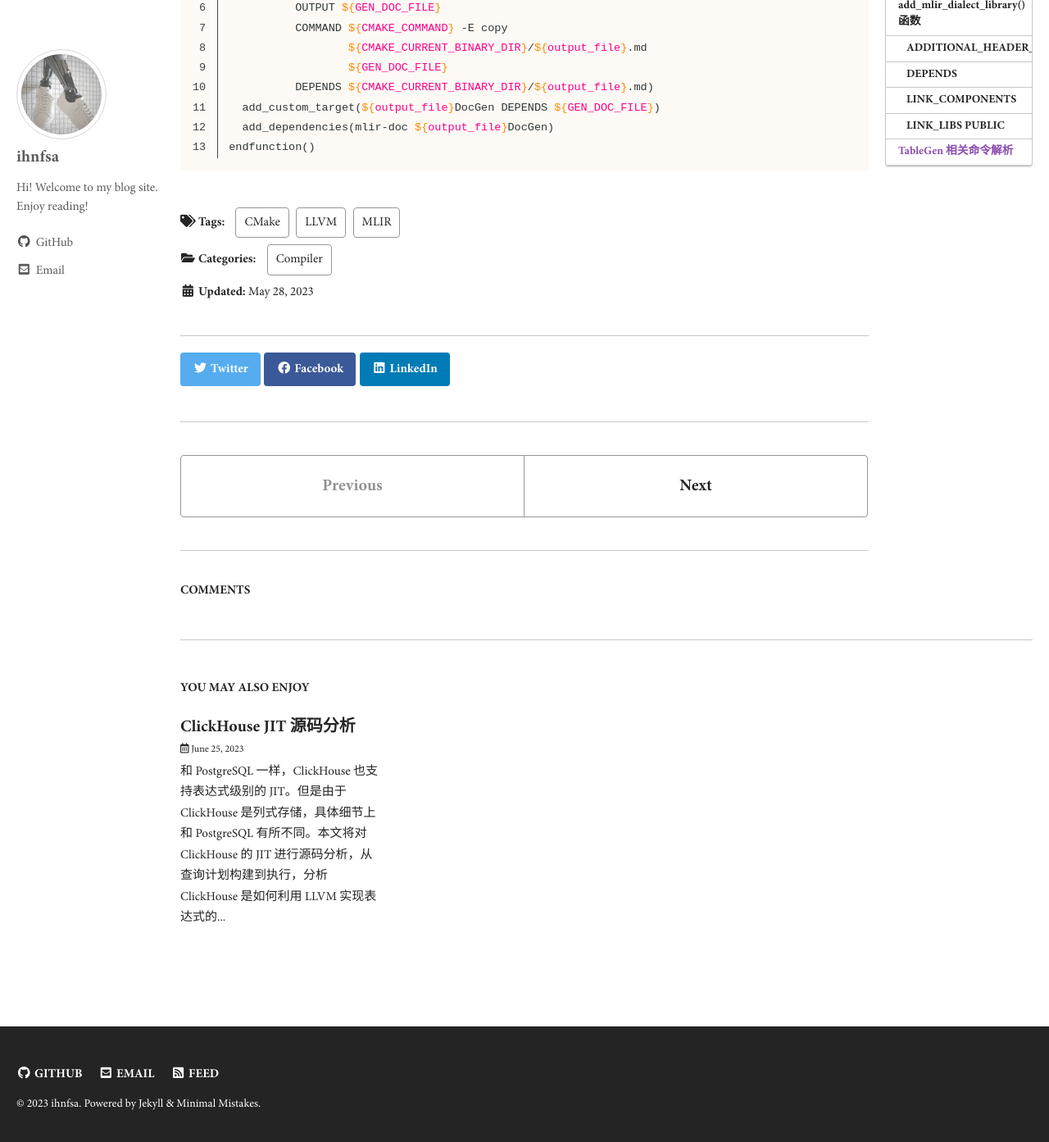
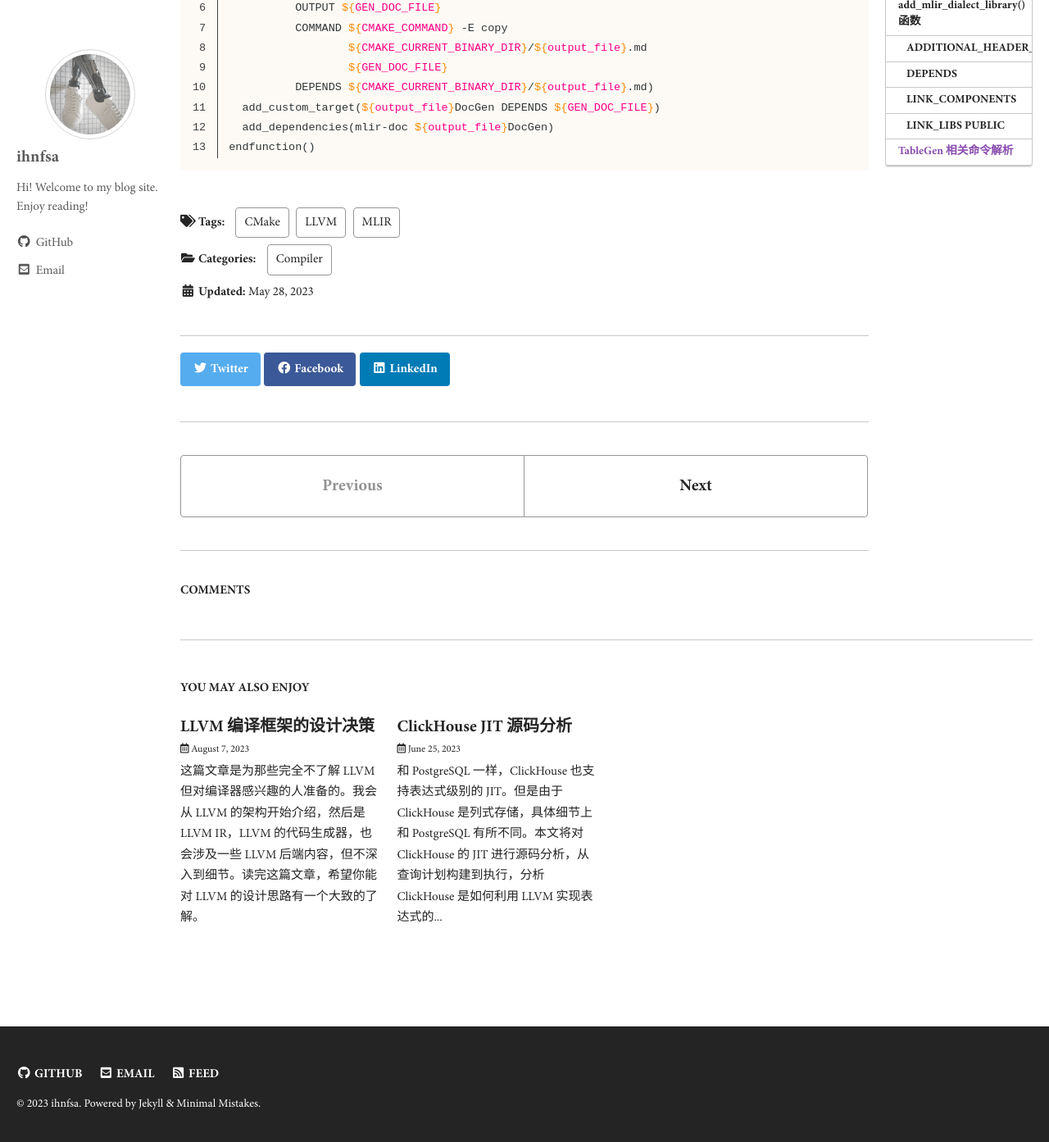
Before and after one commit to ihnfsax/ihnfsax.github.io, a Jekyll site: the page built from _posts/2023-05-28-llvm-mlir-cmake.md, in a window 1280 px wide and 1400 px high, scrolled down 6217 px. Shown: the top 1393 px of the window at 82% size. Built offline with Jekyll 4.4.1, drawn with Linux system fonts in a browser that asks for light colours; cached includes are drawn as plain includes; some web fonts are replaced; comment, search, counter and statistics services are not loaded; part of the change alters nothing that is shown.

Commit message:
Add post: llvm-basic.md

````diff
--- a/_posts/2023-05-28-llvm-mlir-cmake.md
+++ b/_posts/2023-05-28-llvm-mlir-cmake.md
@@ -166,7 +166,7 @@ target_link_libraries(${name} ${libtype}
 查看所有组件名：
 
 ```bash
-llvm-config --components all
+llvm-config --components
 ```
 
 ### `LINK_LIBS PUBLIC`
--- /dev/null
+++ b/_posts/2023-08-07-llvm-basic.md
@@ -0,0 +1,258 @@
+---
+title: "LLVM 编译框架的设计决策"
+date: 2023-08-07
+categories:
+  - LLVM
+tags:
+  - LLVM
+  - Compiler
+---
+
+这篇文章是为那些完全不了解 LLVM 但对编译器感兴趣的人准备的。我会从 LLVM 的架构开始介绍，然后是 LLVM IR，LLVM 的代码生成器，也会涉及一些 LLVM 后端内容，但不深入到细节。读完这篇文章，希望你能对 LLVM 的设计思路有一个大致的了解。
+
+“LLVM”这个名字曾经是一个首字母缩略词，但现在只是一个品牌名。现在，我们能在 Github 上找到 LLVM 的[官方账号](https://github.com/llvm)，它拥有核心的 LLVM monorepo: [llvm-project](https://github.com/llvm/llvm-project)，以及众多 LLVM 相关的代码仓库。monorepo 表示多个项目的代码都放在一个仓库里，llvm-project 包含了 clang, lldb, mlir 等多个子项目，其中最关键的是 [llvm](https://github.com/llvm/llvm-project/tree/main/llvm) 子项目，它包含了 LLVM IR 和代码生成器的内容。
+
+这篇文章大部分翻译自 [The Architecture of Open Source Applications (Volume 1) - LLVM](https://aosabook.org/en/v1/llvm.html)，有兴趣的朋友可以阅读原文。
+
+## 三阶段设计
+
+传统静态编译器（比如 gcc）最流行的设计是三阶段设计 (three phase design)，其主要组件是前端、优化器和后端。
+
+<img src="{{ "/assets/images/llvm-basic/simple-compiler.png" | relative_url }}" width=500 />
+
+- 前端解析源代码，检查语法错误，并构建特定于语言的抽象语法树（AST）来表示输入代码。AST 可选地被转换为新的表示以进行优化。
+- 优化器负责对中间表示进行各种各样的转换，以尝试改善代码的运行时间，例如消除冗余计算。优化器通常或多或少地独立于语言和目标。
+- 后端（也称为代码生成器）将中间表示映射到目标指令集。除了要生成正确的代码外，它还负责生成利用目标体系结构特性的高质量代码。编译器后端的常见部分包括指令选择、寄存器分配和指令调度。
+
+一旦当三阶段设计用于多语言多目标编译器的实现时，它的优点就体现出来了。如果在优化器中规定了统一的中间表示 (Intermediate Representation, IR)，那么我们可以为一个新前端重用所有后端，为一个新后端重用所有前端。`M` 种语言和`N`种目标的编译器，只需要实现 `M+N` 个组件，而不是 `M*N` 个组件。LLVM 也采用了这种设计，它所用的中间表示就是 LLVM IR：
+
+<img src="{{ "/assets/images/llvm-basic/llvm-three-phase.png" | relative_url }}" width=500 />
+
+这个模型同样适用于解释器和 JIT 编译器。Java 虚拟机 (JVM) 也是该模型的实现，它使用 Java bytecode 作为前端和优化器之间的接口。
+
+三段式设计还有两个明显的好处：
+
+1. 由于支持多语言多目标，能服务更多的程序员。这意味着有一个更大的潜在贡献者社区可以借鉴，这自然会导致对编译器的更多增强和改进。
+2. 技术上，设计前端和后端的人员可以专注于他们的领域，减少开发难度。
+
+然而实际上，这种设计在过去很长一段时间没有良好的实现。LLVM 之前，三阶段设计只有三个还算成功的实现。第一个是 Java 和 .NET 虚拟机。这些系统提供 JIT 编译器、运行时支持和定义良好的字节码格式。任何可以编译成字节码格式的语言（有几十种）都可以利用优化器和 JIT 以及运行时的工作。但是，它们对于运行时的选择缺乏灵活性，强制使用 JIT 编译器、垃圾回收、特定的对象模型等，所以像 C 语言这种与该模型不太贴合的语言，执行性能欠佳 ([LLJVM](https://github.com/davidar/lljvm))。
+
+第二个是将输入源代码转换为 C 代码（或其他语言），并通过现有的 C 编译器生成机器码。这允许重用优化器和代码生成器，提供了良好的灵活性和对运行时的控制。但缺点是很难实现 C 语言所不支持的特性，例如异常处理。
+
+第三个是 GCC。GCC 支持许多前端和后端，并拥有活跃而广泛的贡献者社区。从 GCC 4.4 开始，它有了一个新的优化器表示（称为 “GIMPLE Tuples”），它比以前更接近于与前端的表示分离。然而，GCC 的使用也存在很大的限制。
+
+GCC 被设计为单片应用程序。例如，将 GCC 嵌入到其他应用程序中，将 GCC 用作运行时/ JIT 编译器，或者提取和重用 GCC 的代码片段而不引入编译器大部分组件，这在现实中是不可能的。想要将 GCC 嵌入到自己应用中的人，不得不将 GCC 作为一个单一的应用程序，发出 XML，或者编写插件将外来代码注入 GCC 进程。另外，虽然 GCC 有中间表示 GIMPLE，但它并不是自包含的表示，意味着它的使用需要结合前端或后端的数据结构，缺乏灵活性。
+
+## LLVM IR
+
+在了解了历史背景和上下文之后，让我们来深入了解 LLVM 的核心部分：LLVM IR。让我们看下面的 LLVM IR：
+
+```llvm
+define i32 @add1(i32 %a, i32 %b) {
+entry:
+  %tmp1 = add i32 %a, %b
+  ret i32 %tmp1
+}
+
+define i32 @add2(i32 %a, i32 %b) {
+entry:
+  %tmp1 = icmp eq i32 %a, 0
+  br i1 %tmp1, label %done, label %recurse
+
+recurse:
+  %tmp2 = sub i32 %a, 1
+  %tmp3 = add i32 %b, 1
+  %tmp4 = call i32 @add2(i32 %tmp2, i32 %tmp3)
+  ret i32 %tmp4
+
+done:
+  ret i32 %b
+}
+```
+
+对应的 C 代码如下：
+
+```c
+unsigned add1(unsigned a, unsigned b) {
+  return a+b;
+}
+
+// Perhaps not the most efficient way to add two numbers.
+unsigned add2(unsigned a, unsigned b) {
+  if (a == 0) return b;
+  return add2(a-1, b+1);
+}
+```
+
+可以看到，LLVM IR 是一个低级的类 RISC 虚拟指令集。LLVM IR 有一些显著的特点：
+
+1. 支持简单的运算指令、标签，这使得它看起来某种汇编语言。
+2. 三地址码 (Three Address Code) 形式，每个三地址码指令，都可以被分解为一个四元组的形式：(运算符，操作数1，操作数2，结果）。
+3. 静态单赋值 (Static Single Assignment, SSA) 形式，每个变量只能被赋值一次，这使得 LLVM IR 更容易进行优化。
+4. 有简单类型系统（例如，i32 是一个32位整数）。
+5. LLVM IR 不使用一组固定的命名寄存器，它使用一组无限的以 `%` 字符命名的临时变量。
+
+除了作为一种语言规范，LLVM IR 还具有三种存在形式：文本格式（以 `.ll` 结尾的文件）、字节码（以 `.bc` 结尾的文件）、内存内的数据结构。LLVM 提供 `llvm-as` 和 `llvm-dis` 工具来在文本格式和字节码之间进行转换。
+
+LLVM IR 是良好定义的，并且是到优化器的唯一接口。这其实是 LLVM 取得成功的重要原因。即使是广泛成功且架构相对良好的 GCC 编译器也不具有此属性：它 GIMPLE 中间表示不是自包含的表示。举个例子，当 GCC 代码生成器发出 DWARF 调试信息时，它会返回并遍历源码级的“树”形式。
+
+这意味着前端作者需要知道并生成 GCC 的树数据结构以及 GIMPLE 来编写 GCC 前端。GCC 后端也有类似的问题。GCC 没有办法转储出“表示代码的一切”，也没有办法以文本形式读写 GIMPLE（以及构成代码表示的相关数据结构）。
+
+## LLVM IR 优化
+
+大多数优化都遵循简单的三步骤：
+
+1. 寻找一种模式来转换。
+2. 验证转换对于匹配的实例是否安全/正确。
+3. 执行转换，更新代码。
+
+最简单的一个优化是算术恒等式的模式匹配 (pattern match)：对于任何整数 `X`， `X-X` 是 `0`， `X-0` 是 `X`，`(X*2)-X` 是 `X`。它们在 LLVM IR 如下所示：
+
+```llvm
+⋮    ⋮    ⋮
+%example1 = sub i32 %a, %a
+⋮    ⋮    ⋮
+%example2 = sub i32 %b, 0
+⋮    ⋮    ⋮
+%tmp = mul i32 %c, 2
+%example3 = sub i32 %tmp, %c
+⋮    ⋮    ⋮
+```
+
+对于这些窥孔 (peephole) 转换（即关注很小一组指令的优化），LLVM 提供了一个指令简化接口，被其他高级转换所使用。它定义在 `SimplifySubInst` 函数里，看起来像这样：
+
+```c++
+// X - 0 -> X
+if (match(Op1, m_Zero()))
+  return Op0;
+
+// X - X -> 0
+if (Op0 == Op1)
+  return Constant::getNullValue(Op0->getType());
+
+// (X*2) - X -> X
+if (match(Op0, m_Mul(m_Specific(Op1), m_ConstantInt<2>())))
+  return Op1;
+
+…
+
+return 0;  // Nothing matched, return null to indicate no transformation.
+```
+
+在此代码中，Op 0 和 Op 1 绑定到整数减法指令的左右操作数。LLVM是用C++实现的，C++的模式匹配功能并不出名（与 Objective Caml 等函数式语言相比），但它确实提供了一个非常通用的模板系统，允许我们实现类似的东西。`match` 函数和 `m_` 函数允许我们对 LLVM IR 代码执行声明性模式匹配操作。例如，只有乘法的左操作数与 Op 1 相同时，`m_Specific` 谓词才匹配。
+
+总之，如果模式匹配成功，函数返回替换，否则返回空指针。这个函数的调用者是一个 Pass，看起来像这样：
+
+```c++
+for (BasicBlock::iterator I = BB->begin(), E = BB->end(); I != E; ++I)
+  if (Value *V = SimplifyInstruction(I))
+    I->replaceAllUsesWith(V);
+```
+
+这段代码简单地遍历块中的每条指令，检查它们是否简化。如果可以，它使用 `replaceAllUsesWith` 方法更新代码。
+
+为了便于管理，转换会在一个 Pass 中实现，而一个 Pass 一般代表某类优化。例如， `GVNLegacyPass` 是一个包含 [GVN](https://en.wikipedia.org/wiki/Value_numbering) 优化的 Pass，它执行与公共子表达式消除 (CSE) 类似的冗余代码消除的优化转换。我们可以在 `llvm/lib/Transforms` 目录下找到这些预先定义的 Pass 和转换的实现，LLVM 也支持我们定义自己的 Pass。
+
+要使用 Pass，一般需要创建一个 `PassManager`，然后我们将要执行的 Pass 对象添加到 `PassManager` 中。当执行 `PassManager` 的 `run` 方法时，它会去依次调用 Pass 对象的处理函数（比如 `runOnFunction`）。在这个处理函数里，Pass 使用模式匹配的方式对代码进行优化转换。
+
+## LLVM 代码生成器
+
+LLVM 代码生成器 (code generator) 负责将 LLVM IR 转换成目标特定的机器代码。尽管不同目标有着不同的指令格式、寄存器堆等，但在代码生成时都需要解决非常相似的问题，这是 LLVM 代码生成器重用代码的基础。
+
+与优化器中的方式类似，LLVM 的代码生成器将代码生成问题分为多个独立的 Pass，包括指令选择、寄存器分配、指令调度、汇编发射等，并提供许多内置的默认 Pass。后端编写者可以在默认 Pass 中进行选择，并根据需要实现完全自定义的目标特定 Pass。
+
+例如，x86 后端使用减少寄存器压力（减少对寄存器的需求，减少寄存器释放和分配次数）的指令调度器，因为它只有很少的寄存器，而 PowerPC 后端使用优化延迟（最大程度地减少指令的执行延迟）的调度器，因为它有很多寄存器。x86 后端使用自定义 Pass 处理 x87 浮点堆栈，而 ARM 后端使用自定义 Pass 在函数内部放置常量池岛。这种灵活性使得目标作者能够在不必从头开始编写整个代码生成器的情况下生成优秀的代码。
+
+### 目标描述文件
+
+LLVM 代码生成器的设计方法允许目标作者选择对他们的体系结构有意义的内容，并允许在不同目标之间重用大量代码。这带来了另一个挑战：每个共享组件需要能够以通用方式推理目标特定属性。例如，共享的寄存器分配器需要知道每个目标的寄存器文件以及存在于指令与它们的寄存器操作数之间的约束。LLVM 对此的解决方案是让每个目标提供一个由 [tblgen](https://llvm.org/docs/TableGen/) 工具处理的声明性的的目标描述。x86 目标的描述文件包括（简化的）：
+
+<img src="{{ "/assets/images/llvm-basic/x86-target.png" | relative_url }}" width=500 />
+
+x86 后端定义了一个寄存器类，它包含所有名为“GR32”的 32 位寄存器（在文件中，目标特定的定义都是大写的），如下所示：
+
+```text
+def GR32 : RegisterClass<[i32], 32,
+  [EAX, ECX, EDX, ESI, EDI, EBX, EBP, ESP,
+   R8D, R9D, R10D, R11D, R14D, R15D, R12D, R13D]> { … }
+```
+
+这个定义表示该类寄存器可以容纳 32 位整数值（`i32`），最好是 32 位对齐的，具有指定的 16 个寄存器（在其他 .td 文件中定义），并且还有一些其他信息来指定首选分配顺序和其他内容。根据这个定义，特定的指令可以引用这 16 个寄存器作为操作数。例如，“对 32 位寄存器求补” 指令的定义如下：
+
+```text
+let Constraints = "$src = $dst" in
+def NOT32r : I<0xF7, MRM2r,
+               (outs GR32:$dst), (ins GR32:$src),
+               "not{l}\t$dst",
+               [(set GR32:$dst, (not GR32:$src))]>;
+```
+
+第一行的 `let` 约束告诉寄存器分配器输入和输出寄存器必须分配给同一个物理寄存器。
+
+该定义表明 `NOT32r` 是一条指令（它使用 `I` tblgen 类），指定编码信息（`0xF7`, `MRM2r`），指定它定义“输出”32位寄存器 `$dst` 并且具有名为“输入”的32位寄存器 `$src`（上面定义的 `GR32` 寄存器类定义了哪些寄存器对于操作数有效），指定指令的汇编格式（使用 `{}` 来处理 AT&T 和 Intel 不同的格式），并在最后一行提供指定指令的效果和它应该匹配的模式。
+
+这个定义是指令的一个非常密集的描述。它可以用于从 LLVM IR 模式匹配生成该指令，可以用于寄存器分配器如何给该指令分配物理寄存器，可以指示如何打印该指令，等等。由于它是对指令的集中描述，所以并不容易出现不一致，例如，汇编器和反汇编器都依赖于该描述，它们几乎不可能在汇编语法或二进制编码中彼此不一致。
+
+尽管这个声明式的描述包含了许多信息，仍然还有大量信息需要目标作者编写 C++ 代码来提供，例如任何特定于目标的 Pass（比如处理 x87 浮点堆栈）。
+
+## LLVM 的模块化设计
+
+前面我们大致讲了 LLVM 的每个阶段，可以总结出 LLVM 的一个重要设计准则：代码可重用性，例如 LLVM IR 优化 Pass 以及后端各种目标无关算法。这一部分我们进一步介绍 LLVM 在面向代码开发者还做了哪些方面的努力来提供便捷性和灵活性。
+
+### LLVM 是库的集合
+
+LLVM 被设计为一组库，而不是像 GCC 那样单一的命令行编译器，或者像 JVM 或 .NET 虚拟机那样的不透明虚拟机。这是 LLVM 最重要的优势之一，也是我们最容易忽视的优势。
+
+让我们以优化器的设计为例：它读取 LLVM IR，稍微处理一下，然后发出 LLVM IR，希望它执行得更快。前面提到，LLVM （和许多其他编译器一样）将优化器组织为不同优化 Pass 的组合。根据优化级别 (比如 `-O1` 和 `-O3`)，不同的 Pass 被执行。
+
+每个 LLVM 传递都被写为一个 C++ 类，它（间接）派生自 `Pass` 类。下面是一个例子：
+
+```c++
+namespace {
+  class Hello : public FunctionPass {
+  public:
+    // Print out the names of functions in the LLVM IR being optimized.
+    virtual bool runOnFunction(Function &F) {
+      cerr << "Hello: " << F.getName() << "\n";
+      return false;
+    }
+  };
+}
+
+FunctionPass *createHelloPass() { return new Hello(); }
+```
+
+LLVM 优化器提供了几十种不同的 Pass，每一种都以类似的风格编写。这些 Pass 被编译成一个或多个文件，然后构建成一系列静态库。
+
+当我们需要针对特定领域代码的优化编译开发工具时，一旦选择了优化集合，这些选定的 Pass 就被构建到可执行文件或动态库中。由于对LLVM 优化 Pass 的唯一引用是每个文件中定义的函数，并且由于优化器位于静态库中，因此只有实际使用的优化 Pass 被链接到最终应用程序中，而不是整个 LLVM 优化器。
+
+<img src="{{ "/assets/images/llvm-basic/pass-linkage.png" | relative_url }}" width=470 />
+
+在图中的例子中，由于有一个对 PassA 和 PassB 的引用，它们将被链接。由于 PassB 使用 PassD 进行一些分析，因此 PassD 被链接。但是，由于没有使用 PassC（以及其他数十种优化），因此其代码不会链接到我们的应用程序中。
+
+上述的链接模式同样适用于哪些使用 LLVM 代码生成器 Pass 编写应用程序的场景。在 `libLLVMCodeGen.a` 中，只有被使用到的 Pass 对象文件会被链接到最终的应用程序中。
+
+这种简单的设计允许 LLVM 提供大量的功能，但又不影响那些只想做简单事情的库使用者。相比之下，传统的编译器优化器被构建为紧密互连的大量代码，这更难以子集划分、推理和快速上手。
+
+### 决定阶段执行时机
+
+前端、优化器、后端模块化的设计还让 LLVM 为用户提供了一些有趣的功能。
+
+如前所述，由于 LLVM IR 是自包含的，并且它的序列化是一个无损过程，因此我们可以执行部分编译，将进度保存到磁盘，然后在将来的某个时候继续工作。这个特性提供了许多有趣的功能，包括对链接时和安装时优化的支持，这两个功能都将代码生成从“编译时”延迟。
+
+链接时间优化 (Link-Time Optimization, LTO) 解决了编译器传统上仅看到一个翻译单元（一个源文件及其包含的所有头文件），因此不能跨文件边界进行优化（如内联）的问题。像 Clang 这样的 LLVM 编译器通过 `-flto` 或 `-O4` 选项支持这一点。该选项指示编译器将 LLVM bitcode 发送到 `.o` 文件，而不是写出原生对象文件，并将代码生成延迟到链接时间：
+
+<img src="{{ "/assets/images/llvm-basic/lto.png" | relative_url }}" />
+
+具体细节取决于你使用的操作系统，但重要的是链接器检测到文件中有 LLVM bitcode，而不是原生对象文件。这时，它将所有 itcode 文件读入内存，将它们链接在一起，然后在链接产物上运行 LLVM 优化器。由于优化器现在可以看到更大部分的代码，它可以内联、传播常量、执行更积极的死代码消除，以及更多的跨文件边界优化。
+
+虽然许多现代编译器支持 LTO，但它们中的大多数（例如，GCC、Open64、Intel 编译器等）这是通过代价高且缓慢的串行化过程来实现的。在 LLVM 中，LTO 从系统的设计中自然而然的得到，并且可以跨不同的编程语言工作（与许多其他编译器不同），因为 LLVM IR 是真正的语言中立的。
+
+安装时优化是将代码生成延迟到链接之后，一直到安装时间，如下图所示。例如，在 x86 系列中，存在各种各样的芯片和特性。通过延迟指令选择、调度和代码生成的其他方面，你可以为应用程序最终运行的特定硬件生成最佳代码。
+
+<img src="{{ "/assets/images/llvm-basic/install-time-opt.png" | relative_url }}" />
+
+## 参考资料
+
+- [Getting Started with the LLVM System](https://llvm.org/docs/GettingStarted.html)
+- [The Architecture of Open Source Applications (Volume 1) - LLVM](https://aosabook.org/en/v1/llvm.html)
--- a/_sass/minimal-mistakes/_reset.scss
+++ b/_sass/minimal-mistakes/_reset.scss
@@ -117,9 +117,12 @@ img {
   width: auto\9; /* IE7-8 need help adjusting responsive images*/
   height: auto; /* part 2: Scale the height according to the width, otherwise you get stretching*/
 
-  vertical-align: middle;
+  // vertical-align: middle;
   border: 0;
   -ms-interpolation-mode: bicubic;
+  display: block;
+  margin-left: auto;
+  margin-right: auto;
 }
 
 /* Prevent max-width from affecting Google Maps */
````
Also changed, not shown: assets/images/llvm-basic/install-time-opt.png (added), assets/images/llvm-basic/llvm-three-phase.png (added), assets/images/llvm-basic/lto.png (added), assets/images/llvm-basic/pass-linkage.png (added), assets/images/llvm-basic/simple-compiler.png (added), assets/images/llvm-basic/x86-target.png (added).
